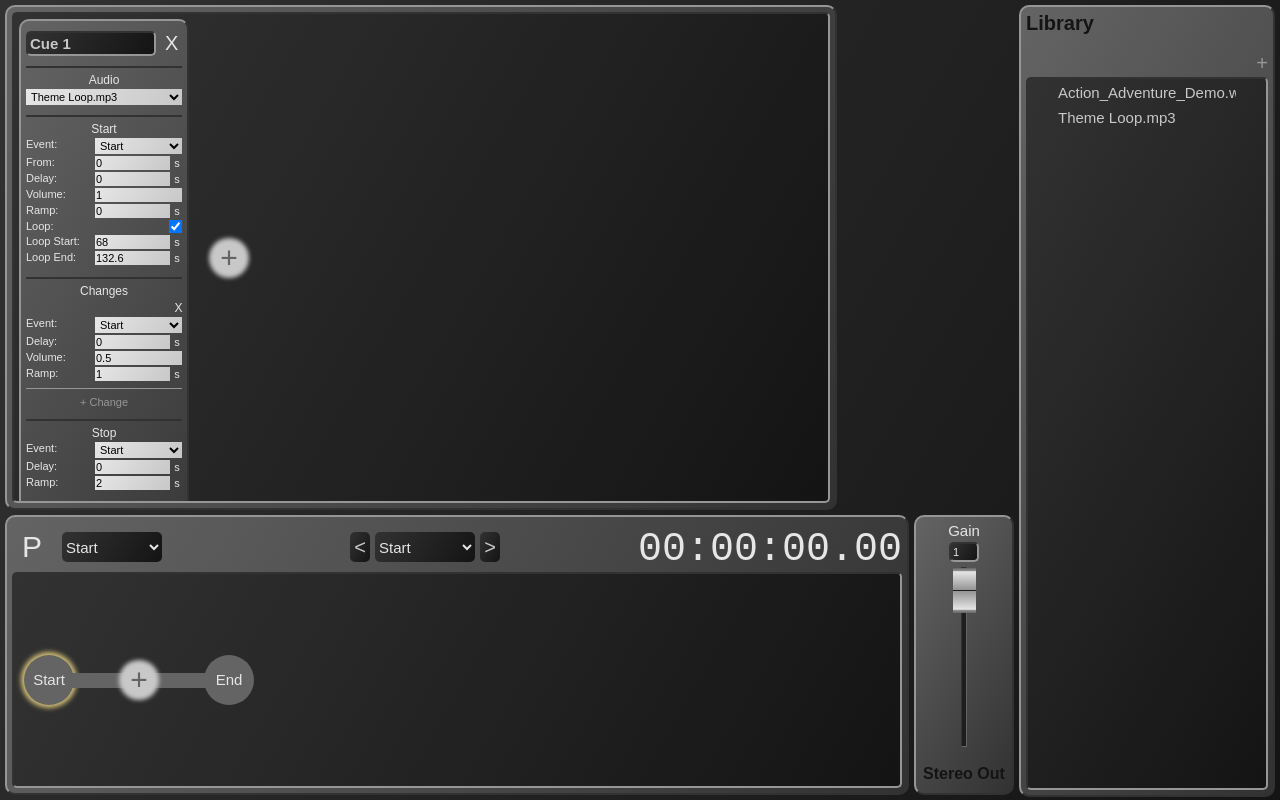
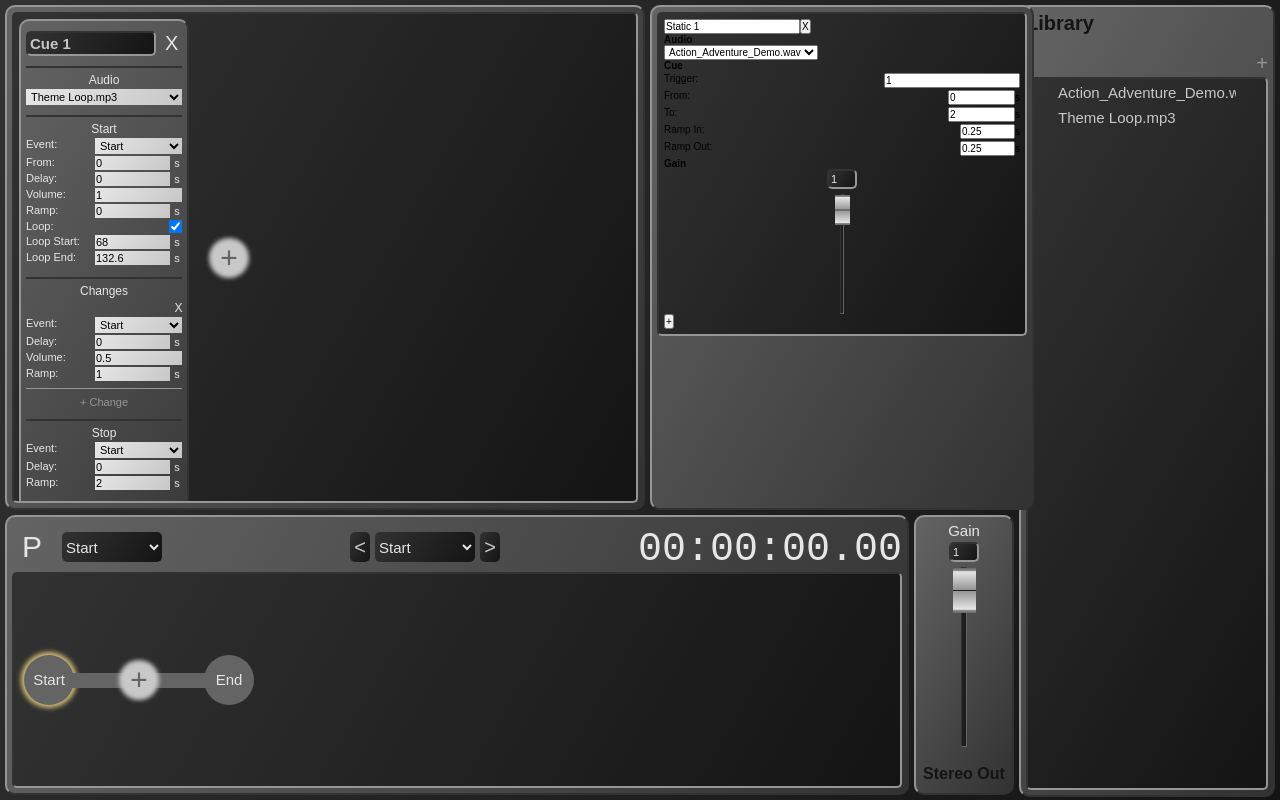
Before and after one commit to lkcina/qsound, a React (Create React App) app: page / in a window 1280 px wide. Built offline with nearby package versions, Linux system fonts and the light colour scheme; the HTML template or start-up script is replaced by a standard one.

Commit message:
Create Static Editor and Copy methods from Cue Editor.

```diff
--- a/src/App.js
+++ b/src/App.js
@@ -1,5 +1,6 @@
 import './App.css';
 import AudioProcessor from "./AudioProcessor.js";
+import StaticEditor from "./StaticEditor.js";
 import CueEditor from "./CueEditor.js";
 import EventTimeline from "./EventTimeline.js";
 import Library from "./Library.js";
@@ -80,7 +81,19 @@ class App extends React.Component {
           gain: 1.0
         }
       ],
-      static: [],
+      statics: [
+        {
+          id: "static-1",
+          name: "Static 1",
+          src: "test-library/Action_Adventure_Demo.wav",
+          trigger: "1",
+          from: 0,
+          to: 2000,
+          rampIn: 250,
+          rampOut: 250,
+          gain: 1
+        }
+      ],
       gainRamps: []
     };
 
@@ -93,6 +106,7 @@ class App extends React.Component {
     this.editCues = this.editCues.bind(this);
     this.changeCueGain = this.changeCueGain.bind(this);
     this.editGainRamps = this.editGainRamps.bind(this);
+    this.editStatics = this.editStatics.bind(this);
   }
 
   editLibrary(array) {
@@ -184,12 +198,18 @@ class App extends React.Component {
     console.log(this.state.gainRamps);
   }
 
+  editStatics(array) {
+    this.setState({statics: array});
+    console.log(this.state.statics);
+  }
+
   render() {
     return (
       <div id="app">
         <Library library={this.state.library} editLibrary={this.editLibrary} />
         <EventTimeline events={this.state.events} mode={this.state.mode} toggleMode={this.toggleMode} setEventStart={this.setEventStart} eventStart={this.state.eventStart} activeEvent={this.state.activeEvent} setActiveEvent={this.setActiveEvent} triggerEvent={this.triggerEvent} editEvents={this.editEvents} editEventId={this.editEventId} newEvent={this.newEvent} deleteEvent={this.deleteEvent}/>
         <CueEditor mode={this.state.mode} library={this.state.library} events={this.state.events} cues={this.state.cues} editCues={this.editCues}/>
+        <StaticEditor mode={this.state.mode} library={this.state.library} statics={this.state.statics} editStatics={this.editStatics}/>
         <AudioProcessor mode={this.state.mode} events={this.state.events} activeEvent={this.state.activeEvent} eventStart={this.state.eventStart} cues={this.state.cues} static={this.state.static} changeCueGain={this.changeCueGain} gainRamps={this.state.gainRamps} editCues={this.editCues} editGainRamps={this.editGainRamps}/>
       </div>
     );
--- a/src/AudioProcessor.css
+++ b/src/AudioProcessor.css
@@ -40,3 +40,9 @@
     bottom: 0;
     left: 0;
 }
+
+@media screen and (min-width: 1500px) {
+    #audio-processor {
+        right: 305px;
+    }
+}
--- a/src/CueEditor.css
+++ b/src/CueEditor.css
@@ -1,5 +1,5 @@
 #cue-editor {
-    width: 65%;
+    width: 50%;
     height: calc(65% - 15px);
     position: absolute;
     left: 0;
--- a/src/CueEditor.js
+++ b/src/CueEditor.js
@@ -167,7 +167,7 @@ const Cue = (props) => {
     return (
         <div id={props.id} className="cue">
             <div className="cue-header">
-                <input className="cue-name" id={props.id + "-name"} type="text" value={props.name} onChange={props.editCue} onBlur={props.editCueId} onKeyDown={(event) => event.keyCode === 13 ? props.editCueId : props.editCue}  />
+                <input className="cue-name" id={props.id + "-name"} type="text" value={props.name} onChange={props.editCue} onBlur={props.editCueId} onKeyDown={(event) => event.key === "Enter" ? props.editCueId : props.editCue}  />
                 <button className="delete-cue-btn" onClick={props.deleteCue}>X</button>
             </div>
             <div className="cue-src">
--- a/src/EventTimeline.css
+++ b/src/EventTimeline.css
@@ -266,3 +266,9 @@
 .active .event-del-btn {
     display: block;
 }
+
+@media screen and (min-width: 1500px) {
+  #event-timeline {
+    width: calc(100% - 420px);
+  }
+}
--- /dev/null
+++ b/src/StaticEditor.css
@@ -0,0 +1,14 @@
+#static-editor {
+    width: 30%;
+    min-width: 200px;
+    height: calc(65% - 15px);
+    position: absolute;
+    left: calc(50% + 5px);
+    top: 0;
+}
+
+@media screen and (min-width: 1500px) {
+    #audio-processor {
+        right: 305px;
+    }
+}
--- /dev/null
+++ b/src/StaticEditor.js
@@ -0,0 +1,160 @@
+import "./StaticEditor.css";
+import "./App.css";
+import React from "react";
+
+class StaticEditor extends React.Component {
+    constructor(props) {
+        super(props);
+
+        this.addStatic = this.addStatic.bind(this);
+        this.deleteStatic = this.deleteStatic.bind(this);
+        this.editStaticId = this.editStaticId.bind(this);
+        this.editStatic = this.editStatic.bind(this);
+    }
+
+    addStatic() {
+        let newStatics = [...this.props.statics];
+        newStatics.splice(newStatics.length, 0, {
+            id: "static-" + (newStatics.length + 1),
+            name: "Static " + (newStatics.length + 1),
+            src: this.props.library[0].src,
+            trigger: "Select",
+            from: 0,
+            to: this.props.library[0].duration,
+            rampIn: 0,
+            rampOut: 0,
+            gain: 1
+        });
+        let newId = newStatics[newStatics.length - 1].id;
+        let idCopies = 0;
+        newStatics.map((s) => {
+          if (s.id === newId && s !== newStatics[newStatics.length - 1]) {
+            idCopies++;
+            newId = idCopies === 1 ? newId + "-" + idCopies : newId.slice(0, newId.length - 1) + idCopies;
+          };
+          return newId;
+        });
+        newStatics[newStatics.length - 1].id = newId;
+        this.props.editStatics(newStatics);
+    }
+
+    deleteStatic(event) {
+        let newStatics = [...this.props.statics];
+        newStatics.splice(newStatics.findIndex(s => s.id === event.target.parentElement.parentElement.id), 1);
+        this.props.editStatics(newStatics);
+        console.log("Deleting " + event.target.parentElement.parentElement.id);
+        // User deletes a static from the project cue list
+    }
+
+    editStaticId(event) {
+        let newStatics = [...this.props.statics];
+        let newId = event.target.value.toLowerCase().replace(/\s/g, "-");
+        let idCopies = 0;
+        newStatics.map(s => {
+          if (s.id !== event.target.parentElement.parentElement.id && s.id === newId) {
+            idCopies++;
+            newId = idCopies === 1 ? newId + "-" + idCopies : newId.slice(0, newId.length - 1) + idCopies;
+          };
+          return newId;
+        });
+        newStatics[newStatics.findIndex(s => s.id === event.target.parentElement.parentElement.id)].id = newId;
+        this.props.editCues(newStatics);
+    }
+
+    editStatic(event) {
+        let newStatics = [...this.props.statics];
+        let targetStatic = event.target;
+        while (targetStatic.className !== "static") {
+            targetStatic = targetStatic.parentElement;
+        }
+        newStatics[newStatics.findIndex(s => s.id === targetStatic.id)].name = document.getElementById(targetStatic.id + "-name").value;
+        newStatics[newStatics.findIndex(s => s.id === targetStatic.id)].src = document.getElementById(targetStatic.id + "-src").value;
+        newStatics[newStatics.findIndex(s => s.id === targetStatic.id)].trigger = document.getElementById(targetStatic.id + "-trigger").value;
+        newStatics[newStatics.findIndex(s => s.id === targetStatic.id)].from = document.getElementById(targetStatic.id + "-from").value * 1000;
+        newStatics[newStatics.findIndex(s => s.id === targetStatic.id)].to = document.getElementById(targetStatic.id + "-to").value * 1000;
+        newStatics[newStatics.findIndex(s => s.id === targetStatic.id)].rampIn = document.getElementById(targetStatic.id + "-ramp-in").value * 1000;
+        newStatics[newStatics.findIndex(s => s.id === targetStatic.id)].rampOut = document.getElementById(targetStatic.id + "-ramp-out").value * 1000;
+        newStatics[newStatics.findIndex(s => s.id === targetStatic.id)].gain = document.getElementById(targetStatic.id + "-gain-slider").value;
+        this.props.editStatics(newStatics);
+    }
+
+    render() {
+        return (
+            <div id="static-editor" className="window">
+                <div id="static-container" className="container">
+                    {this.props.statics.map(s => {
+                        return (
+                            <Static key={s.id} id={s.id} name={s.name} src={s.src} trigger={s.trigger} from={s.from} to={s.to} rampIn={s.rampIn} rampOut={s.rampOut} gain={s.gain} deleteStatic={this.deleteStatic} editStatic={this.editStatic} editStaticId={this.editStaticId}  library={this.props.library}/>
+                        )
+                    })}
+                    <button id="add-static-btn" onClick={this.addStatic}>+</button>
+                </div>
+            </div>
+        )
+    }
+}
+
+
+const Static = (props) => {
+    return (
+        <div id={props.id} className="static">
+            <div className="static-header">
+                <input className="static-name" id={props.id + "-name"} type="text" value={props.name} onChange={props.editStatic} onBlur={props.editStaticId} onKeyDown={(event) => event.key === "Enter" ? props.editStaticId : props.editStatic}  />
+                <button className="delete-static-btn" onClick={props.deleteStatic}>X</button>
+            </div>
+            <div className="static-src">
+                <h3>Audio</h3>
+                <select id={props.id + "-src"} className="input-selector" value={props.src} onChange={props.editStatic}>
+                    {props.library.map(audioFile => {
+                        return (
+                            <option key={audioFile.id} value={audioFile.src}>{audioFile.name}</option>
+                        )
+                    })}
+                </select>
+            </div>
+            <div className="static-cue">
+                <h3>Cue</h3>
+                <div className="static-trigger cue-properties">
+                    <label htmlFor={props.id + "-trigger"}>Trigger:</label>
+                    <input id={props.id + "-trigger"} type="text" value={props.trigger} maxLength="1" onChange={props.editStatic} />
+                </div>
+                <div className="static-from cue-properties">
+                    <label htmlFor={props.id + "-from"}>From:</label>
+                    <div className="input-number-container">
+                        <input id={props.id + "-from"} type="number" className="input-number unit" value={props.from / 1000} min="0" max={props.library[props.library.findIndex(audioFile => audioFile.src === props.src)].duration / 1000} step="0.01" onChange={props.editStatic}></input><span>s</span>
+                    </div>
+                </div>
+                <div className="static-to cue-properties">
+                    <label htmlFor={props.id + "-to"}>To:</label>
+                    <div className="input-number-container">
+                        <input id={props.id + "-to"} type="number" className="input-number unit" value={props.to / 1000} min={props.from / 1000} max={props.library[props.library.findIndex(audioFile => audioFile.src === props.src)].duration / 1000} step="0.01" onChange={props.editStatic}></input><span>s</span>
+                    </div>
+                </div>
+                <div className="static-ramp-in cue-properties">
+                    <label htmlFor={props.id + "-ramp-in"}>Ramp In:</label>
+                    <div className="input-number-container">
+                        <input id={props.id + "-ramp-in"} type="number" className="input-number unit" value={props.rampIn / 1000} min="0" max={(props.to - props.from) / 1000} step="0.01" onChange={props.editStatic}></input><span>s</span>
+                    </div>
+                </div>
+                <div className="static-ramp-out cue-properties">
+                    <label htmlFor={props.id + "-ramp-out"}>Ramp Out:</label>
+                    <div className="input-number-container">
+                        <input id={props.id + "-ramp-out"} type="number" className="input-number unit" value={props.rampOut / 1000} min="0" max={(props.to - props.from - props.rampIn) / 1000} step="0.01" onChange={props.editStatic}></input><span>s</span>
+                    </div>
+                </div>
+            </div>
+            <div className="cue-gain">
+                <h3>Gain</h3>
+                <div className="gain-tools-container">
+                    <div className="gain-controls">
+                        <input type="number" className="gain-number" id={props.id + "-gain-number"} value={props.gain} min="0" max="1" step="0.01" readOnly></input>
+                        <input type="range" className="gain-slider" id={props.id + "-gain-slider"} value={props.gain} min="0" max="1" step="0.01" onChange={props.editStatic}></input>
+                    </div>
+                </div>
+            </div>
+        </div>
+    )
+};
+
+
+export default StaticEditor;
```
Also changed, not shown: src/Library.css (indentation only).
